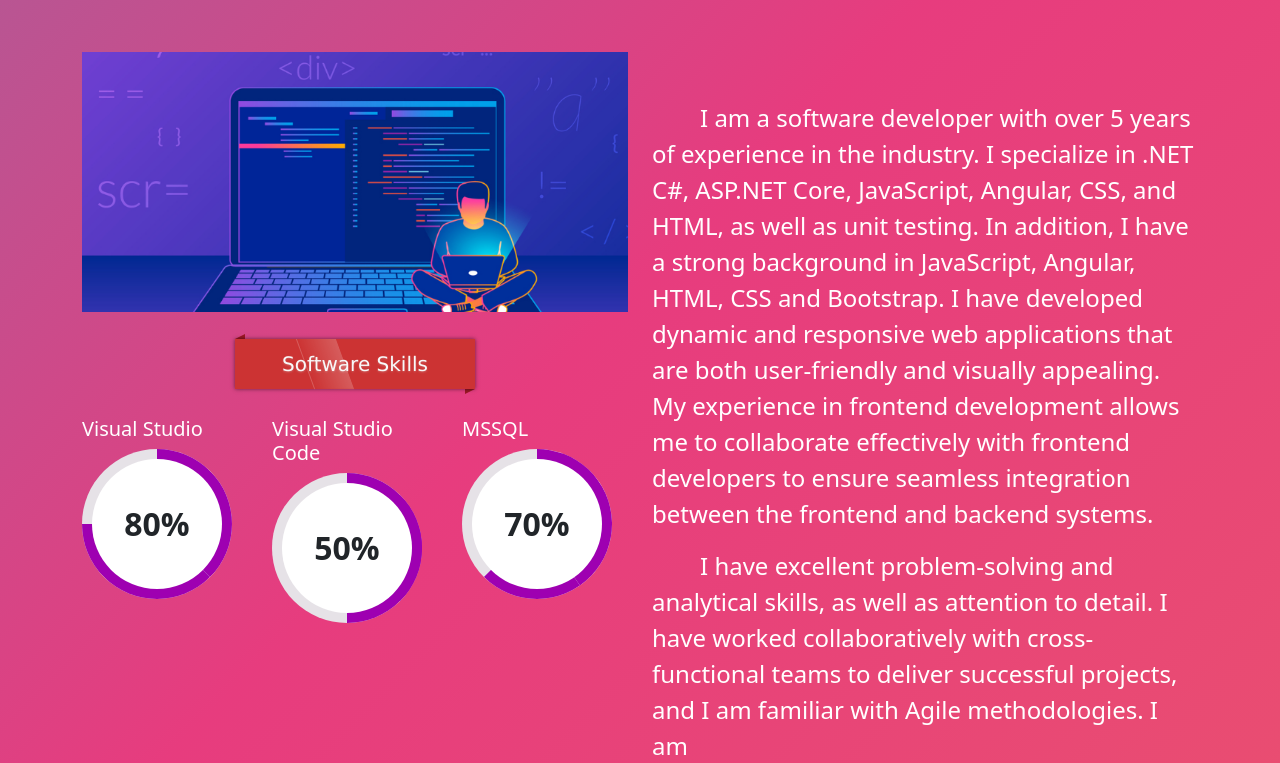
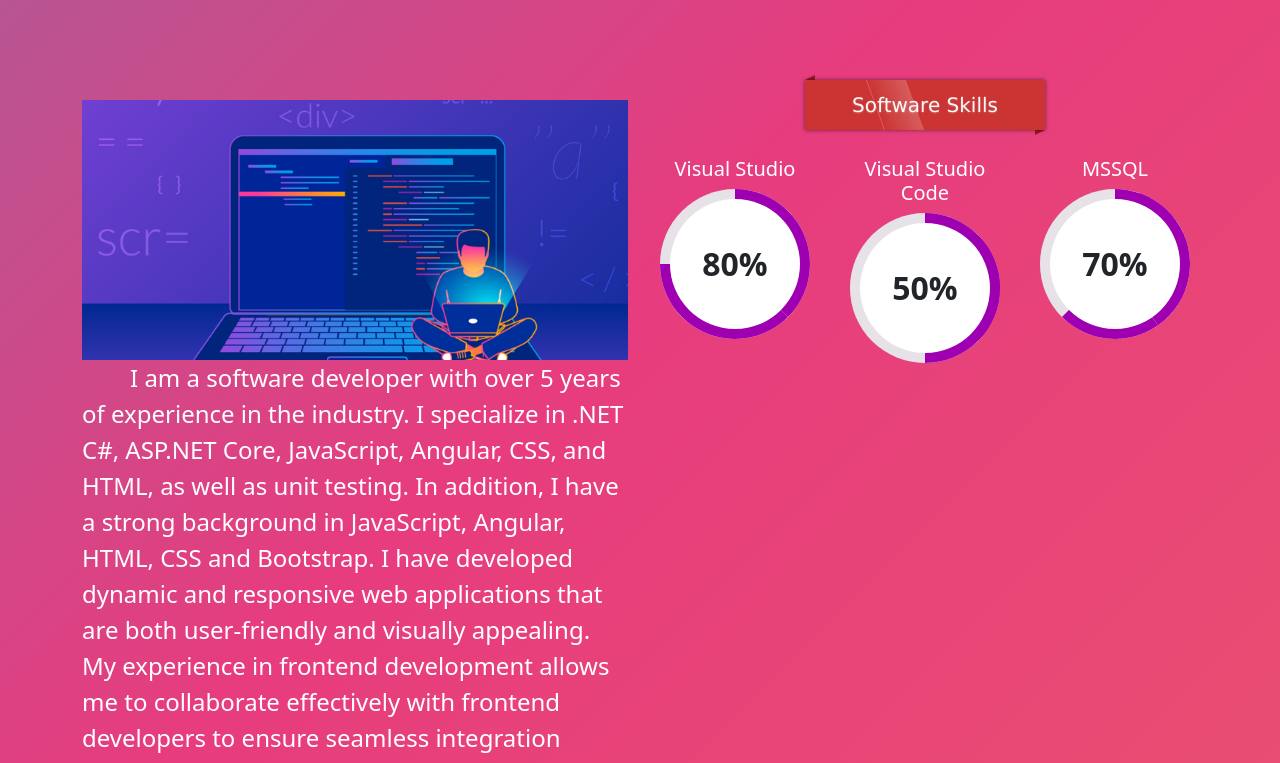
Before and after one commit to jduero/myPortfolio, an Angular app: page /myPortfolio/ in a window 1280 px wide. Shown: the part 869-1632 px from the top of the page. Built offline with nearby package versions, Linux system fonts and the light colour scheme; a web font is replaced by a local one.

Commit message:
center software component

```diff
--- a/angular.json
+++ b/angular.json
@@ -101,6 +101,9 @@
             ],
             "scripts": []
           }
+        },
+        "deploy": {
+          "builder": "angular-cli-ghpages:deploy"
         }
       }
     }
--- a/package.json
+++ b/package.json
@@ -28,6 +28,7 @@
     "@angular/compiler-cli": "~12.1.1",
     "@types/jasmine": "~3.6.0",
     "@types/node": "^12.11.1",
+    "angular-cli-ghpages": "^1.0.7",
     "jasmine-core": "~3.7.0",
     "karma": "~6.3.0",
     "karma-chrome-launcher": "~3.1.0",
--- a/src/app/app.component.html
+++ b/src/app/app.component.html
@@ -52,15 +52,15 @@
     <div id="aboutme" class="container-fluid py-5">
       <div class="d-flex justify-content-center pb-5"> <app-ribbon [title]="aboutme"></app-ribbon> </div>
       <div class="row">
+        <div class="col-md-6 col-sm-12 justify-content-center">
+          <div class="py-5">
+          <img src="./assets/img/progammer.png" class="img-fluid framed" alt="random image">
+            <app-aboutme></app-aboutme>
+          </div>
+        </div>
         <div class="col-md-6 col-sm-12">
-          <img src="./assets/img/progammer.png" class="img-fluid framed" alt="random image">
           <app-ribbon [title]="softwareskills"></app-ribbon>
           <app-softwareskills></app-softwareskills>
-        </div>
-        <div class="col-md-6 col-sm-12 justify-content-center">
-          <div class="py-5">
-            <app-aboutme></app-aboutme>
-          </div>
         </div>
       </div>
     </div>
--- a/src/app/components/softwareskills/softwareskills.component.css
+++ b/src/app/components/softwareskills/softwareskills.component.css
@@ -3,6 +3,7 @@
     height: 150px;
     background: #e6e2e7;
     border-radius: 50%;
+    margin: 0 auto;
   }
 
   .circle-wrap .circle .mask,
--- a/src/app/components/softwareskills/softwareskills.component.html
+++ b/src/app/components/softwareskills/softwareskills.component.html
@@ -1,7 +1,7 @@
 <div>
     <div class="row">
-        <div class="col-lg-4">
-            <h5 >Visual Studio</h5>
+        <div class="col-lg-4 col-sm-12 text-center mx-auto">
+            <h5>Visual Studio</h5>
             <div class="circle-wrap">
                 <div class="circle ">
 
@@ -20,8 +20,8 @@
                 </div>
             </div>
         </div>
-        <div class="col-lg-4">
-            <h5 >Visual Studio Code</h5>
+        <div class="col-lg-4 col-sm-12 text-center mx-auto">
+            <h5>Visual Studio Code</h5>
             <div class="circle-wrap">
                 <div class="circle">
 
@@ -40,9 +40,9 @@
                 </div>
             </div>
         </div>
-        <div class="col-lg-4 ">
-            <h5 >MSSQL</h5>
-            <div class="circle-wrap justify-content-center">
+        <div class="col-lg-4 col-sm-12 text-center mx-auto">
+            <h5>MSSQL</h5>
+            <div class="circle-wrap">
                 <div class="circle">
 
                     <div class="mask full mssql">
@@ -61,5 +61,4 @@
             </div>
         </div>
     </div>
-
 </div>
```
Also changed, not shown: 1 other file (tests, documents, lock files or other folders).
